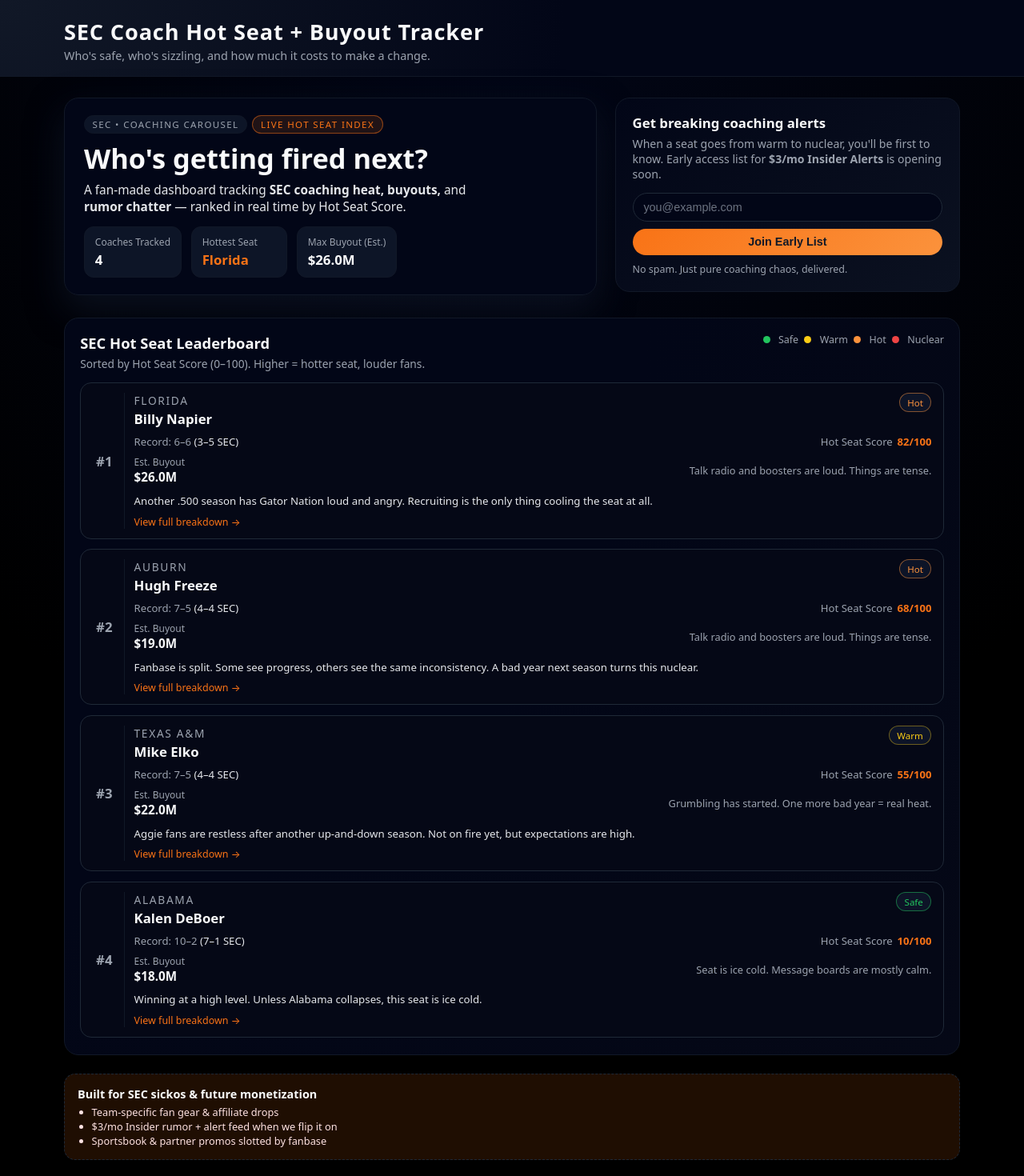
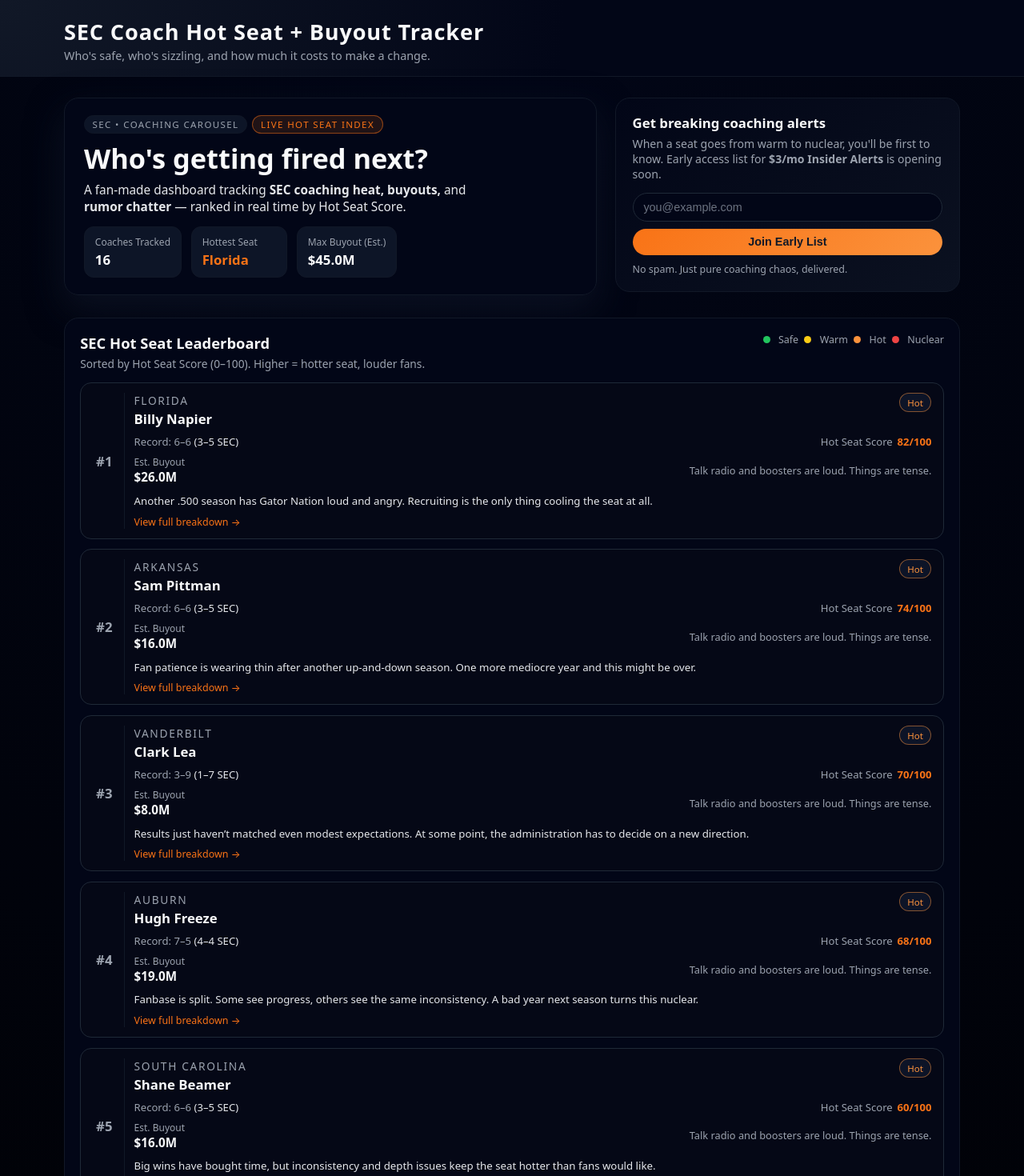
Before and after one commit to starsaintx/sec-hot-seat, a Next.js app: page / in a window 1280 px wide. Shown: the top 1470 px of the page at 80% size. Built offline with nearby package versions, Linux system fonts and the light colour scheme.

Commit message:
Update coaches.ts

```diff
--- a/src/data/coaches.ts
+++ b/src/data/coaches.ts
@@ -4,9 +4,10 @@
 export interface Coach {
   id: string;
   team: string;
+  shortCode: string; // Used for logo badge like "BAMA", "UGA"
   conference: "SEC";
   coachName: string;
-  hotSeatScore: number;
+  hotSeatScore: number; // 0–100
   hotSeatLevel: HotSeatLevel;
   overallRecord: string;
   conferenceRecord: string;
@@ -27,9 +28,10 @@
   {
     id: "bama-kalen-deboer",
     team: "Alabama",
+    shortCode: "BAMA",
     conference: "SEC",
     coachName: "Kalen DeBoer",
-    hotSeatScore: 10,
+    hotSeatScore: 12,
     hotSeatLevel: "safe",
     overallRecord: "10–2",
     conferenceRecord: "7–1",
@@ -39,42 +41,48 @@
     lastUpdated: "2025-11-23",
     summary:
       "Winning at a high level. Unless Alabama collapses, this seat is ice cold.",
-    rumorLinks: [
-      {
-        title: "DeBoer focused on building long-term foundation at Alabama",
-        source: "Local Beat Writer",
-        url: "https://example.com/alabama-deboer-long-term",
-        date: "2025-11-10",
-      },
-    ],
+    rumorLinks: [],
   },
   {
-    id: "a-and-m-mike-elko",
-    team: "Texas A&M",
+    id: "arkansas-sam-pittman",
+    team: "Arkansas",
+    shortCode: "ARK",
     conference: "SEC",
-    coachName: "Mike Elko",
-    hotSeatScore: 55,
-    hotSeatLevel: "warm",
+    coachName: "Sam Pittman",
+    hotSeatScore: 74,
+    hotSeatLevel: "hot",
+    overallRecord: "6–6",
+    conferenceRecord: "3–5",
+    contractEnd: "2029",
+    buyoutNow: 16000000,
+    buyoutNote: "Structure has been tweaked, but it’s still a big number.",
+    lastUpdated: "2025-11-23",
+    summary:
+      "Fan patience is wearing thin after another up-and-down season. One more mediocre year and this might be over.",
+    rumorLinks: [],
+  },
+  {
+    id: "auburn-hugh-freeze",
+    team: "Auburn",
+    shortCode: "AUB",
+    conference: "SEC",
+    coachName: "Hugh Freeze",
+    hotSeatScore: 68,
+    hotSeatLevel: "hot",
     overallRecord: "7–5",
     conferenceRecord: "4–4",
-    contractEnd: "2031",
-    buyoutNow: 22000000,
-    buyoutNote: "Structured to decrease significantly after 2027.",
+    contractEnd: "2030",
+    buyoutNow: 19000000,
+    buyoutNote: "Buyout remains hefty for a few more years.",
     lastUpdated: "2025-11-23",
     summary:
-      "Aggie fans are restless after another up-and-down season. Not on fire yet, but expectations are high.",
-    rumorLinks: [
-      {
-        title: "Boosters growing impatient after another 4–4 SEC year",
-        source: "Rumor Mill",
-        url: "https://example.com/aandm-boosters",
-        date: "2025-11-18",
-      },
-    ],
+      "Fanbase is split. Some see progress, others see the same inconsistency. A bad year next season turns this nuclear.",
+    rumorLinks: [],
   },
   {
     id: "florida-billy-napier",
     team: "Florida",
+    shortCode: "UF",
     conference: "SEC",
     coachName: "Billy Napier",
     hotSeatScore: 82,
@@ -87,43 +95,222 @@
     lastUpdated: "2025-11-23",
     summary:
       "Another .500 season has Gator Nation loud and angry. Recruiting is the only thing cooling the seat at all.",
-    rumorLinks: [
-      {
-        title: "Florida administration evaluating football program’s direction",
-        source: "Statewide Columnist",
-        url: "https://example.com/florida-evaluating",
-        date: "2025-11-20",
-      },
-      {
-        title: "Short list of potential Florida replacements surfaces online",
-        source: "Message Board Insider",
-        url: "https://example.com/florida-short-list",
-        date: "2025-11-22",
-      },
-    ],
+    rumorLinks: [],
   },
   {
-    id: "auburn-hugh-freeze",
-    team: "Auburn",
+    id: "georgia-kirby-smart",
+    team: "Georgia",
+    shortCode: "UGA",
     conference: "SEC",
-    coachName: "Hugh Freeze",
-    hotSeatScore: 68,
+    coachName: "Kirby Smart",
+    hotSeatScore: 5,
+    hotSeatLevel: "safe",
+    overallRecord: "11–1",
+    conferenceRecord: "7–1",
+    contractEnd: "2033",
+    buyoutNow: 45000000,
+    buyoutNote: "Buyout is massive; only a total collapse would change anything.",
+    lastUpdated: "2025-11-23",
+    summary:
+      "Multiple titles, elite recruiting, and a machine of a program. This is as safe as it gets in the SEC.",
+    rumorLinks: [],
+  },
+  {
+    id: "kentucky-mark-stoops",
+    team: "Kentucky",
+    shortCode: "UK",
+    conference: "SEC",
+    coachName: "Mark Stoops",
+    hotSeatScore: 35,
+    hotSeatLevel: "warm",
+    overallRecord: "7–5",
+    conferenceRecord: "3–5",
+    contractEnd: "2031",
+    buyoutNow: 18000000,
+    buyoutNote: "Contract is friendly to Stoops; school has to really want change.",
+    lastUpdated: "2025-11-23",
+    summary:
+      "He raised the bar in Lexington, but expectations are starting to creep up. Another slide could heat things up.",
+    rumorLinks: [],
+  },
+  {
+    id: "lsu-brian-kelly",
+    team: "LSU",
+    shortCode: "LSU",
+    conference: "SEC",
+    coachName: "Brian Kelly",
+    hotSeatScore: 40,
+    hotSeatLevel: "warm",
+    overallRecord: "8–4",
+    conferenceRecord: "5–3",
+    contractEnd: "2031",
+    buyoutNow: 27000000,
+    buyoutNote: "Expensive now, structure gets friendlier later this decade.",
+    lastUpdated: "2025-11-23",
+    summary:
+      "Winning enough to stay mostly safe, but expectations in Baton Rouge are sky-high. A flat or disappointing year will crank this up.",
+    rumorLinks: [],
+  },
+  {
+    id: "mississippi-state-jeff-lebby",
+    team: "Mississippi State",
+    shortCode: "MSST",
+    conference: "SEC",
+    coachName: "Jeff Lebby",
+    hotSeatScore: 38,
+    hotSeatLevel: "warm",
+    overallRecord: "6–6",
+    conferenceRecord: "3–5",
+    contractEnd: "2030",
+    buyoutNow: 14000000,
+    buyoutNote: "Newer deal; school would prefer stability unless things crater.",
+    lastUpdated: "2025-11-23",
+    summary:
+      "Still early days, but the fanbase wants proof that this can work in the SEC grind. The seat is warm mostly because of expectations.",
+    rumorLinks: [],
+  },
+  {
+    id: "missouri-eli-drinkwitz",
+    team: "Missouri",
+    shortCode: "MIZ",
+    conference: "SEC",
+    coachName: "Eli Drinkwitz",
+    hotSeatScore: 20,
+    hotSeatLevel: "safe",
+    overallRecord: "9–3",
+    conferenceRecord: "5–3",
+    contractEnd: "2030",
+    buyoutNow: 15000000,
+    buyoutNote: "Extension and recent success keep this seat cool.",
+    lastUpdated: "2025-11-23",
+    summary:
+      "After a big breakthrough season, Drinkwitz has a ton of goodwill. Only a sudden collapse would change that.",
+    rumorLinks: [],
+  },
+  {
+    id: "ole-miss-lane-kiffin",
+    team: "Ole Miss",
+    shortCode: "OM",
+    conference: "SEC",
+    coachName: "Lane Kiffin",
+    hotSeatScore: 22,
+    hotSeatLevel: "safe",
+    overallRecord: "9–3",
+    conferenceRecord: "5–3",
+    contractEnd: "2030",
+    buyoutNow: 22000000,
+    buyoutNote: "Big money, big expectations, but winning cures everything.",
+    lastUpdated: "2025-11-23",
+    summary:
+      "Scoring points, winning games, and always in the headlines. Fans get nervous when bigger jobs open, not about firing him.",
+    rumorLinks: [],
+  },
+  {
+    id: "south-carolina-shane-beamer",
+    team: "South Carolina",
+    shortCode: "SCAR",
+    conference: "SEC",
+    coachName: "Shane Beamer",
+    hotSeatScore: 60,
     hotSeatLevel: "hot",
+    overallRecord: "6–6",
+    conferenceRecord: "3–5",
+    contractEnd: "2030",
+    buyoutNow: 16000000,
+    buyoutNote: "Not impossible to move on if things trend down again.",
+    lastUpdated: "2025-11-23",
+    summary:
+      "Big wins have bought time, but inconsistency and depth issues keep the seat hotter than fans would like.",
+    rumorLinks: [],
+  },
+  {
+    id: "tennessee-josh-heupel",
+    team: "Tennessee",
+    shortCode: "UT",
+    conference: "SEC",
+    coachName: "Josh Heupel",
+    hotSeatScore: 28,
+    hotSeatLevel: "warm",
+    overallRecord: "8–4",
+    conferenceRecord: "4–4",
+    contractEnd: "2029",
+    buyoutNow: 24000000,
+    buyoutNote: "Recent extension gives him some cushion.",
+    lastUpdated: "2025-11-23",
+    summary:
+      "The offense brought Tennessee back to life, but fans expect to stay near the top. A slide could heat this up quickly.",
+    rumorLinks: [],
+  },
+  {
+    id: "texas-am-mike-elko",
+    team: "Texas A&M",
+    shortCode: "A&M",
+    conference: "SEC",
+    coachName: "Mike Elko",
+    hotSeatScore: 55,
+    hotSeatLevel: "warm",
     overallRecord: "7–5",
+    conferenceRecord: "4–4",
+    contractEnd: "2031",
+    buyoutNow: 22000000,
+    buyoutNote: "Structured to decrease significantly after 2027.",
+    lastUpdated: "2025-11-23",
+    summary:
+      "Aggie fans are restless by default. Elko has time, but expectations and money are both enormous here.",
+    rumorLinks: [],
+  },
+  {
+    id: "vanderbilt-clark-lea",
+    team: "Vanderbilt",
+    shortCode: "VANDY",
+    conference: "SEC",
+    coachName: "Clark Lea",
+    hotSeatScore: 70,
+    hotSeatLevel: "hot",
+    overallRecord: "3–9",
+    conferenceRecord: "1–7",
+    contractEnd: "2028",
+    buyoutNow: 8000000,
+    buyoutNote: "More manageable buyout compared to most SEC peers.",
+    lastUpdated: "2025-11-23",
+    summary:
+      "Results just haven’t matched even modest expectations. At some point, the administration has to decide on a new direction.",
+    rumorLinks: [],
+  },
+  {
+    id: "texas-steve-sarkisian",
+    team: "Texas",
+    shortCode: "TEX",
+    conference: "SEC",
+    coachName: "Steve Sarkisian",
+    hotSeatScore: 18,
+    hotSeatLevel: "safe",
+    overallRecord: "10–2",
+    conferenceRecord: "7–1",
+    contractEnd: "2031",
+    buyoutNow: 30000000,
+    buyoutNote: "Huge money, huge expectations, but plenty of recent success.",
+    lastUpdated: "2025-11-23",
+    summary:
+      "Playoff-level results and recruiting keep Sark firmly in the safe zone, even with SEC lights now on full blast.",
+    rumorLinks: [],
+  },
+  {
+    id: "oklahoma-brent-venables",
+    team: "Oklahoma",
+    shortCode: "OU",
+    conference: "SEC",
+    coachName: "Brent Venables",
+    hotSeatScore: 44,
+    hotSeatLevel: "warm",
+    overallRecord: "8–4",
     conferenceRecord: "4–4",
     contractEnd: "2030",
     buyoutNow: 19000000,
-    buyoutNote: "Buyout remains hefty for a few more years.",
+    buyoutNote: "Enough guaranteed money to make a decision meaningful.",
     lastUpdated: "2025-11-23",
     summary:
-      "Fanbase is split. Some see progress, others see the same inconsistency. A bad year next season turns this nuclear.",
-    rumorLinks: [
-      {
-        title: "Auburn power brokers divided on Freeze’s future",
-        source: "National Reporter",
-        url: "https://example.com/auburn-divided",
-        date: "2025-11-15",
-      },
-    ],
+      "Year-to-year volatility has OU fans on edge. How quickly they adapt to SEC play will define how hot this really gets.",
+    rumorLinks: [],
   },
 ];
```
